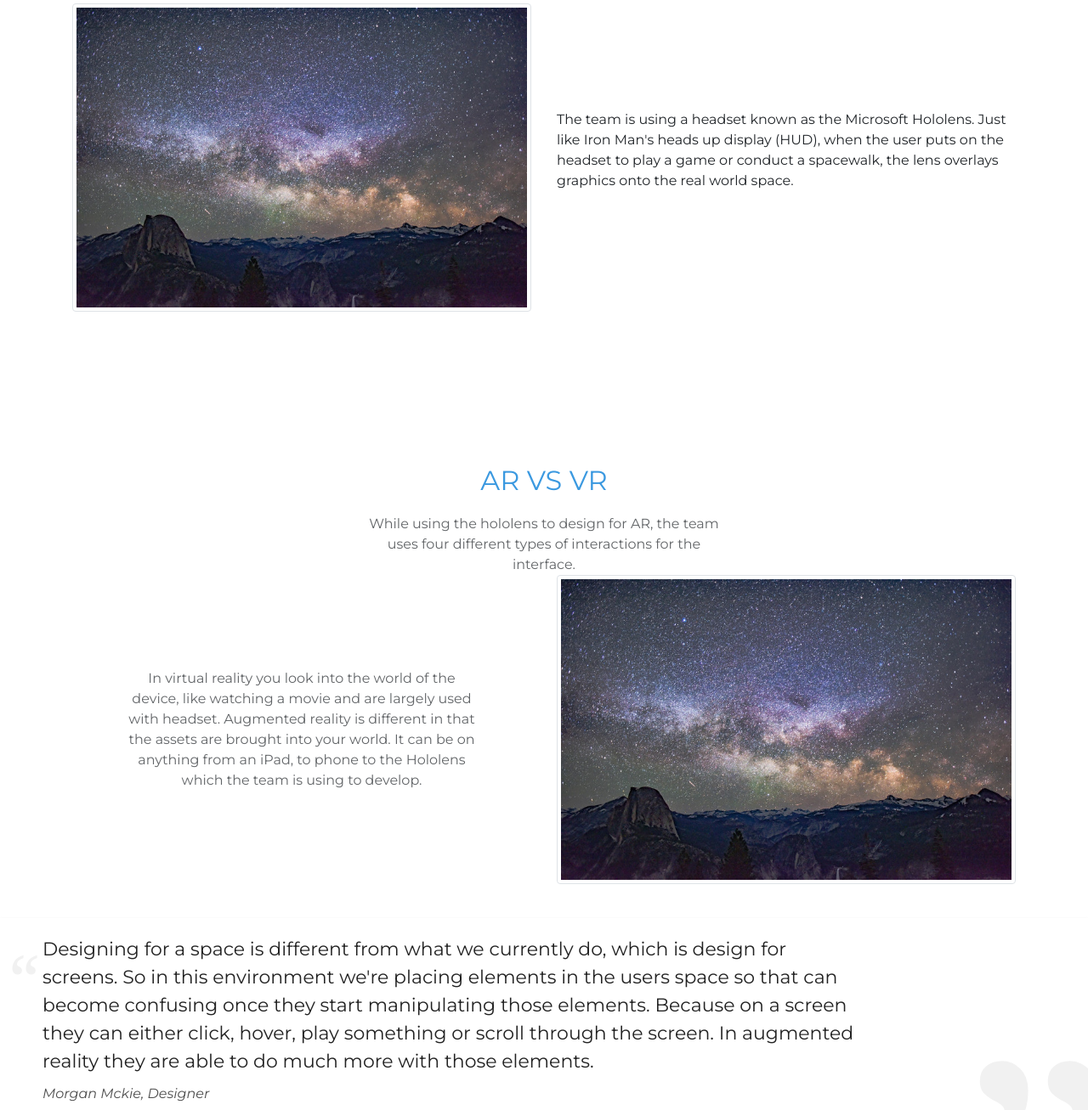
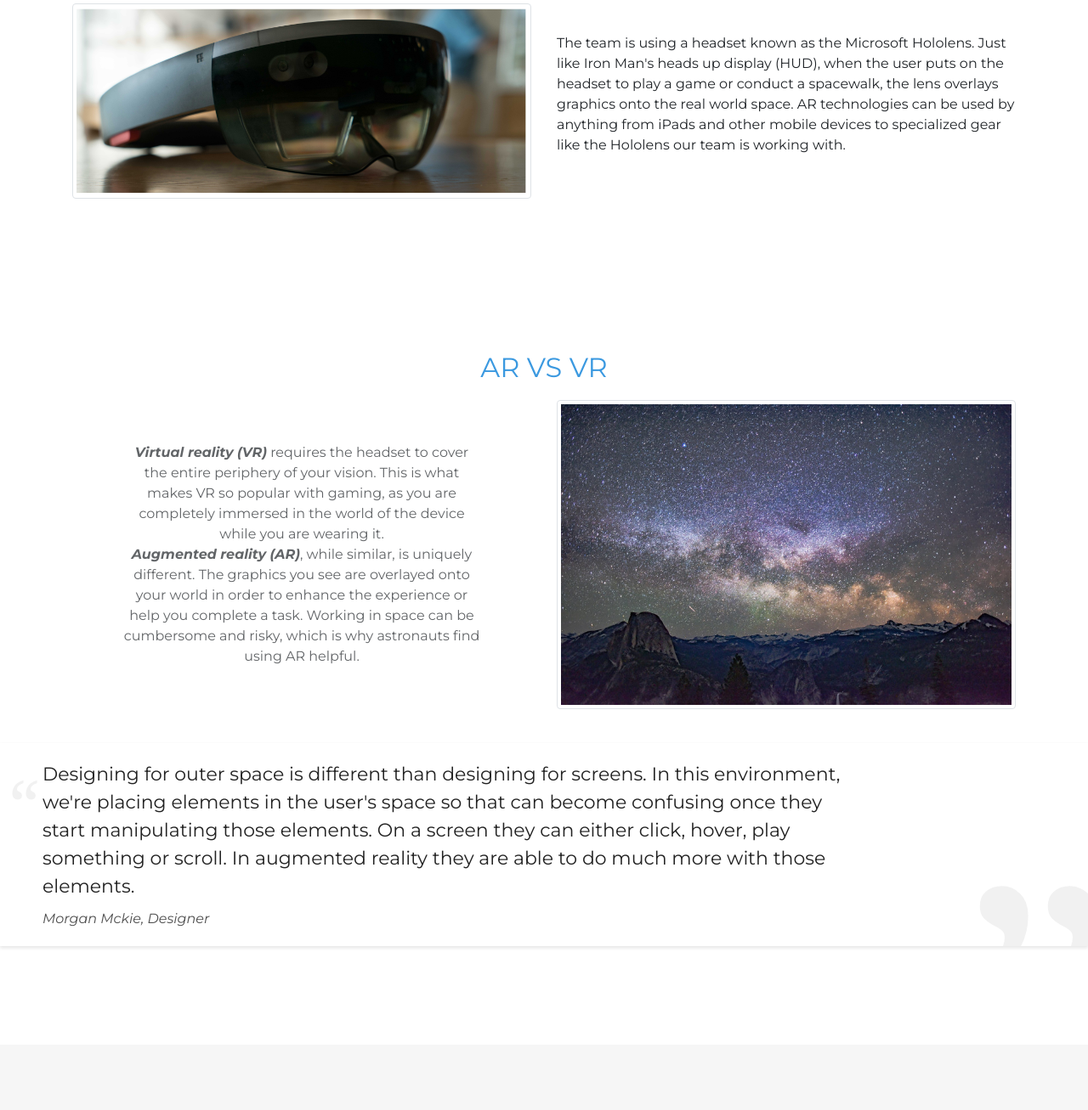
Before and after one commit to ppass5/TopSuits_Website, a plain HTML site: page new-complete/index.html in a window 1280 px wide. Shown: the part 2394-3701 px from the top of the page at 85% size. Drawn offline with nearby package versions, Linux system fonts and the light colour scheme; some packages are replaced by stand-ins of ours; a script that the page names is missing.

Commit message:
Added/revised copy of What is AR and AR vs VR sections

```diff
--- a/new-complete/index.html
+++ b/new-complete/index.html
@@ -230,11 +230,10 @@
 
                 </div>
                 <div class="row align-items-center">
-                    <div class="col-md-6"><img class="img-thumbnail" src="assets/img/scenery/image5.jpg"></div>
+                    <div class="col-md-6"><img class="img-thumbnail" src="assets/img/i_whatIsAR.jpg"></div>
                     <div class="col-md-6">
                         <div class="getting-started-info">
-                            <p>The team is using a headset known as the Microsoft Hololens. Just like Iron Man's heads up display (HUD), when the user puts on the headset to play a game or conduct a spacewalk, the lens overlays graphics onto the real world
-                                space.</p>
+                            <p>The team is using a headset known as the Microsoft Hololens. Just like Iron Man's heads up display (HUD), when the user puts on the headset to play a game or conduct a spacewalk, the lens overlays graphics onto the real world space. AR technologies can be used by anything from iPads and other mobile devices to specialized gear like the Hololens our team is working with.</p>
                         </div>
                     </div>
                 </div>
@@ -244,11 +243,11 @@
             <div class="container">
                 <div class="block-heading">
                     <h2 class="text-info">AR VS VR</h2>
-                    <p>While using the hololens to design for AR, the team uses four different types of interactions for the interface.</p>
+                    <!-- <p>While using the hololens to design for AR, the team uses four different types of interactions for the interface.</p> -->
                     <div class="row align-items-center">
                         <div class="col-md-6">
-                            <p>In virtual reality you look into the world of the device, like watching a movie and are largely used with headset. Augmented reality is different in that the assets are brought into your world. It can be on anything from an
-                                iPad, to phone to the Hololens which the team is using to develop.</p>
+                            <p><strong><em>Virtual reality (VR)</em></strong> requires the headset to cover the entire periphery of your vision. This is what makes VR so popular with gaming, as you are completely immersed in the world of the device while you are wearing it.</p>
+                            <p><strong><em>Augmented reality (AR)</em></strong>, while similar, is uniquely different. The graphics you see are overlayed onto your world in order to enhance the experience or help you complete a task. Working in space can be cumbersome and risky, which is why astronauts find using AR helpful.</p>
                         </div>
                         <div class="col-md-6">
                             <div class="getting-started-info"><img class="img-thumbnail" src="assets/img/scenery/image5.jpg"></div>
@@ -256,13 +255,10 @@
                     </div>
                 </div>
             </div><blockquote class="quote-card">
-
-<p>
-Designing for a space is different from what we currently do, which is design for screens. So in this environment we're placing elements in the users space so that can become confusing once they start manipulating those elements. Because on a screen they can either click, hover, play something or scroll through the screen. In augmented reality they are able to do much more with those elements.
-
-</p>
-
-<cite>Morgan Mckie, Designer</cite>            </blockquote></section>
+              <p>Designing for outer space is different than designing for screens. In this environment, we're placing elements in the user's space so that can become confusing once they start manipulating those elements. On a screen they can either click, hover, play something or scroll. In augmented reality they are able to do much more with those elements.</p>
+              <cite>Morgan Mckie, Designer</cite>
+            </blockquote>
+          </section>
         <section class="clean-block slider dark">
             <div class="container">
                 <div class="block-heading">
@@ -273,14 +269,12 @@ Designing for a space is different from what we currently do, which is design fo
                     <div class="carousel-inner" role="listbox">
                         <div class="carousel-item active"><img class="w-100 d-block" src="assets/img/scenery/image1.jpg" alt="Slide Image"></div>
                         <div class="carousel-item"><img class="w-100 d-block" src="assets/img/scenery/image4.jpg" alt="Slide Image"></div>
-                        <div class="carousel-item"><img class="w-100 d-block" src="assets/img/scenery/image6.jpg" alt="Slide Image"></div>
                     </div>
                     <div><a class="carousel-control-prev" href="#carousel-1" role="button" data-slide="prev"><span class="carousel-control-prev-icon"></span><span class="sr-only">Previous</span></a><a class="carousel-control-next" href="#carousel-1" role="button"
                             data-slide="next"><span class="carousel-control-next-icon"></span><span class="sr-only">Next</span></a></div>
                     <ol class="carousel-indicators">
                         <li data-target="#carousel-1" data-slide-to="0" class="active"></li>
                         <li data-target="#carousel-1" data-slide-to="1"></li>
-                        <li data-target="#carousel-1" data-slide-to="2"></li>
                     </ol>
                 </div>
             </div>
```
Also changed, not shown: new-complete/assets/img/i_whatIsAR.jpg (added).
